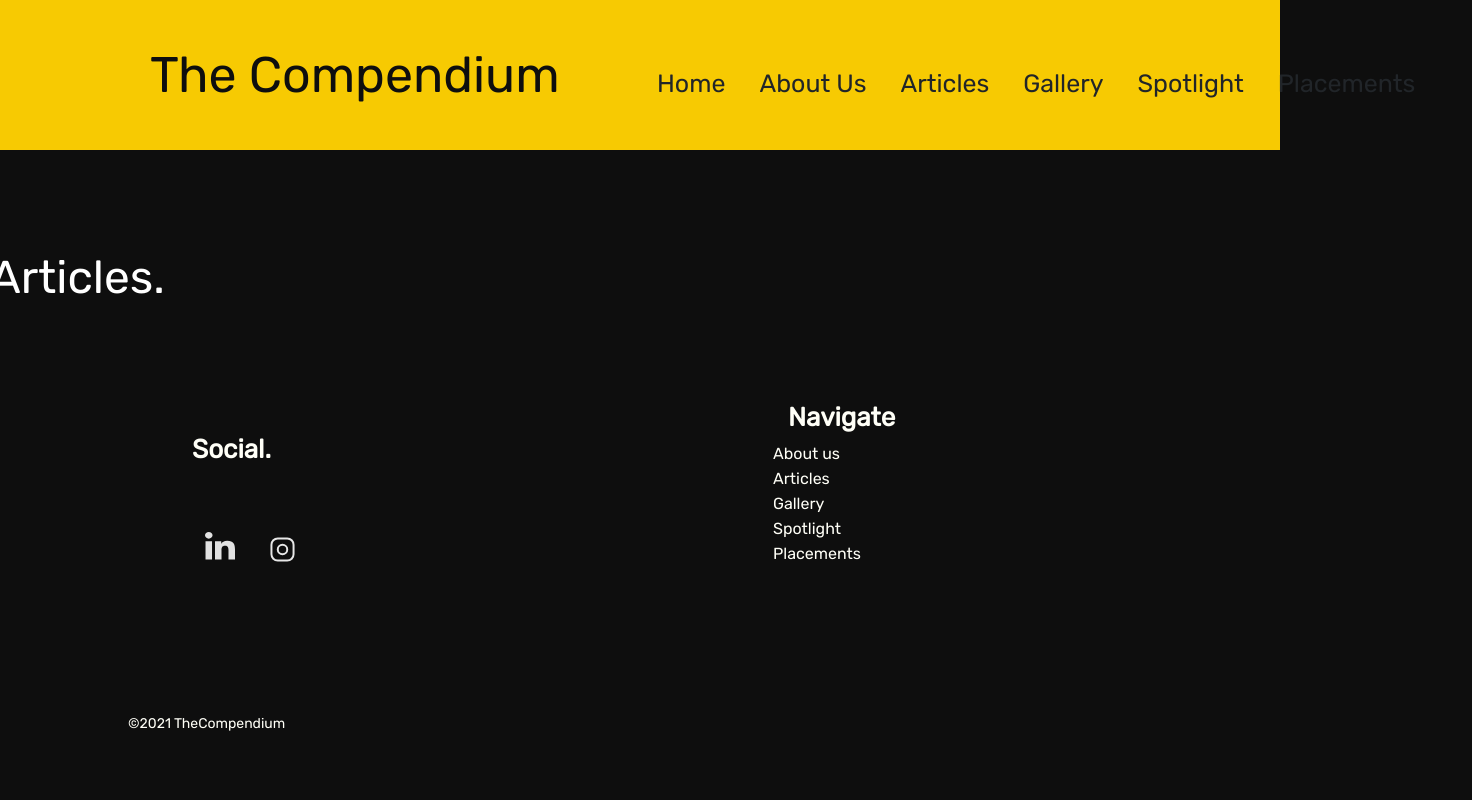
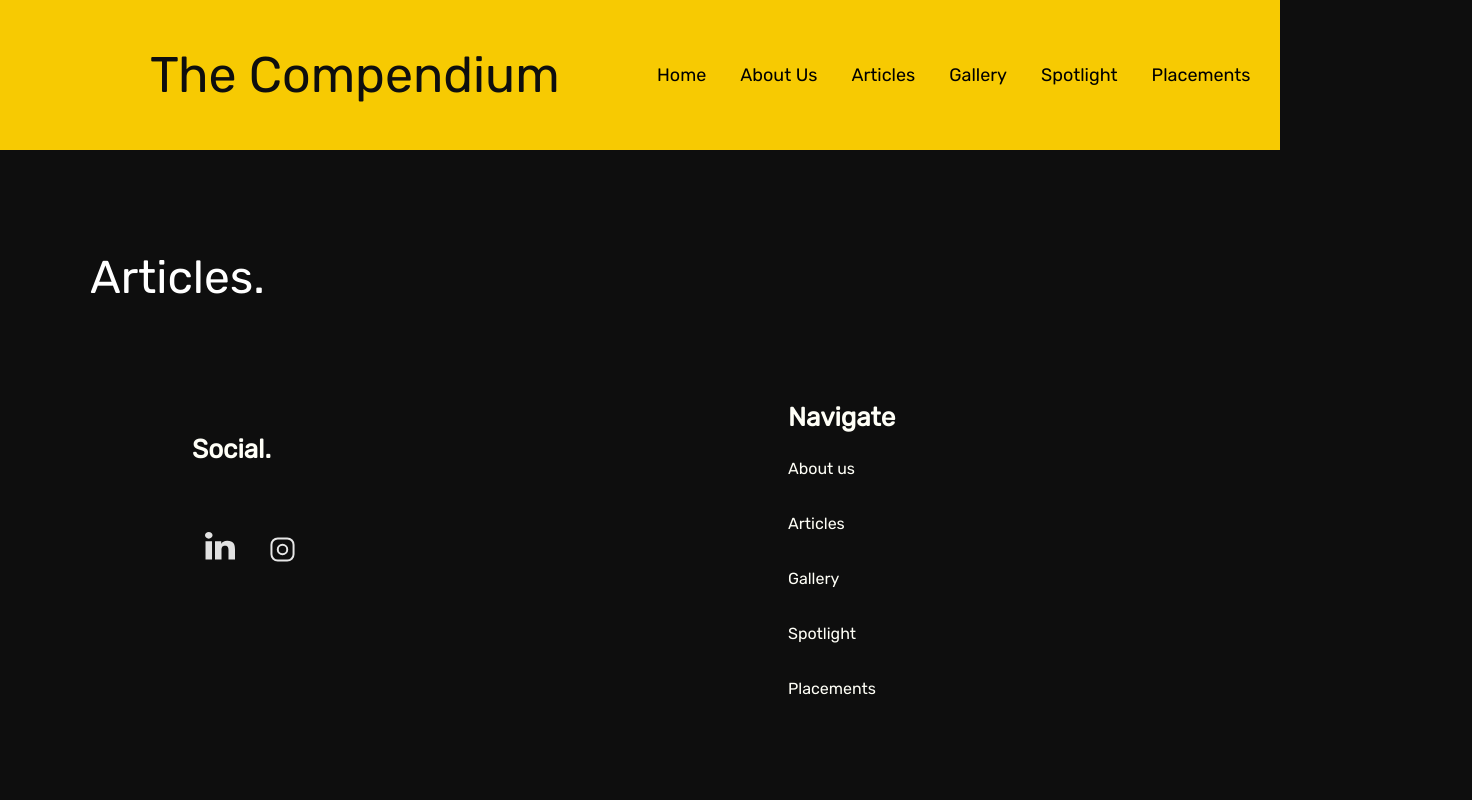
Before and after one commit to Akhilchary/compendium, a React (Create React App) app in the folder frontend/: page /articleslist in a window 1280 px wide. Shown: the top 800 px of the page, 1472 px wide, since content can reach past the window. Built offline with nearby package versions, Linux system fonts and the light colour scheme; no server answers.

Commit message:
footer done

```diff
--- a/frontend/src/components/Footer/Footer.css
+++ b/frontend/src/components/Footer/Footer.css
@@ -7,9 +7,10 @@
     left: 0%;
     bottom: 0%; */
     width: 100%;
-    height: 55%;
+    height: 65%;
     margin-top: 50px;
     position: relative;
+    margin-bottom: 50px;
 
 }
 
@@ -25,6 +26,7 @@
     font-size: 26px;
     line-height: 30px;
     color: #FFFFF7;
+    width: fit-content;
 }
 .linkdin-ic{
     position: absolute;
@@ -64,7 +66,7 @@
     justify-content: space-between;
 }
 .footNav-content>p{
-    margin: 5px 5px 5px 5px;
+    margin: 20px;
     font-family: Rubik;
     font-style: normal;
     font-weight: normal;
@@ -82,6 +84,6 @@
     line-height: 17px;
     color: #FFFFF7;
     position: absolute;
-    top: 45vh;
+    top: 60vh;
     left: 10vw;
 }
--- a/frontend/src/components/Topbar/Topbar.css
+++ b/frontend/src/components/Topbar/Topbar.css
@@ -25,8 +25,14 @@
 .menu-items>p{
     display: inline-block;
     font-family: rubik;
-    font-size: 25px;
     padding: 17px;
+    font-family: Rubik;
+    font-style: normal;
+    font-weight: 500;
+    font-size: 18px;
+    line-height: 21px;
+
+color: #000000;
 }
 .search-icon{
     width: 25px;
--- a/frontend/src/pages/ArticlesList/ArticleBlock.css
+++ b/frontend/src/pages/ArticlesList/ArticleBlock.css
@@ -30,6 +30,7 @@
     font-size: 46px;
     line-height: 55px;
     color: #ffffff;
+    margin-left: 100px;
 }
 
 .background-1{
```
